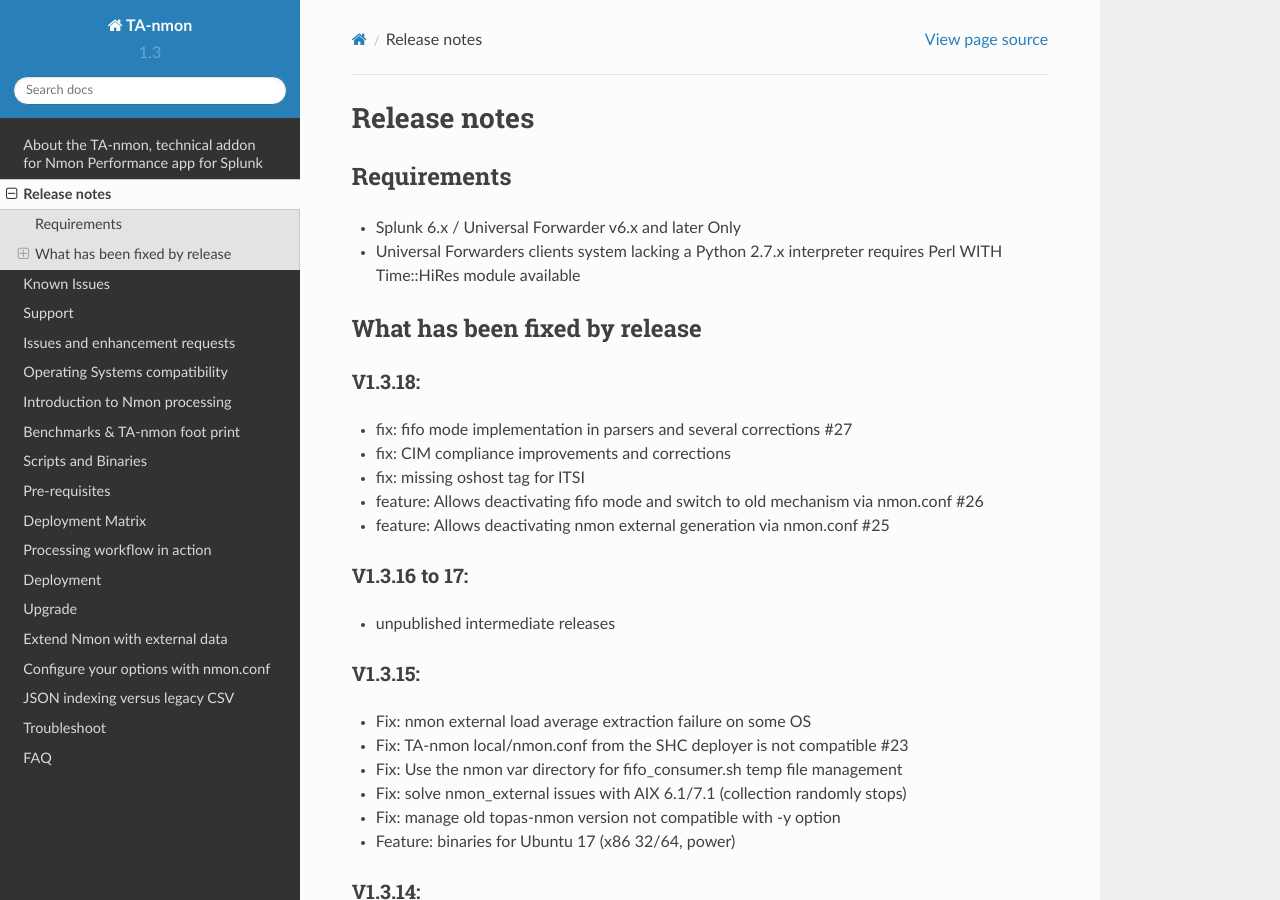
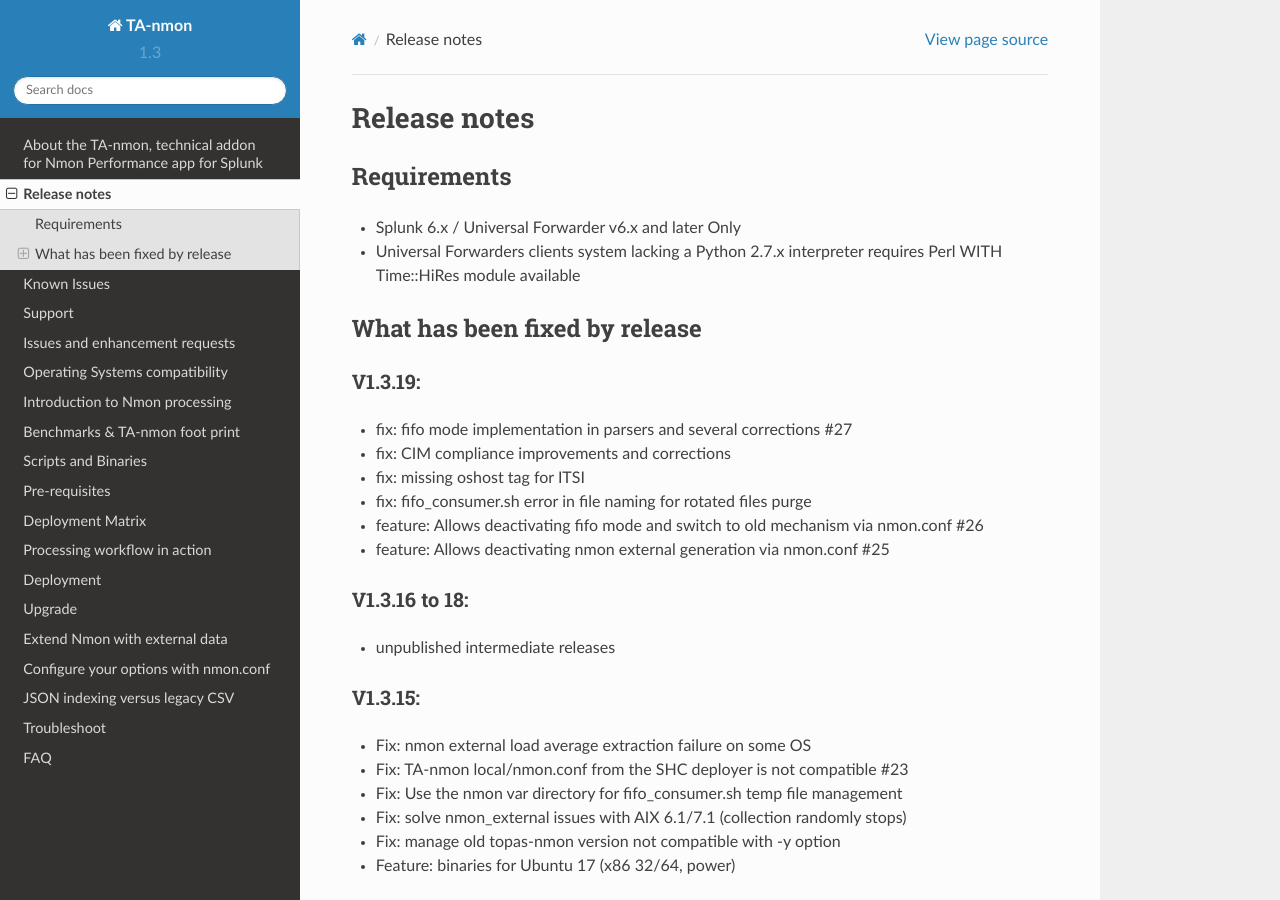
Before and after one commit to guilhemmarchand/TA-nmon, a Sphinx documentation site: the page built from docs/releasenotes.rst, in a window 1280 px wide and 900 px high. Built offline with Sphinx 7.4.7 and the Read the Docs theme 2.0.0, drawn with Linux system fonts in a browser that asks for light colours.

Commit message:
fix fifo_consumer.sh rotated files purge

```diff
--- a/docs/releasenotes.rst
+++ b/docs/releasenotes.rst
@@ -15,17 +15,18 @@
 ^^^^^^^^^^^^^^^^^^^^^^^^^^^^^^
 
 ========
-V1.3.18:
+V1.3.19:
 ========
 
 - fix: fifo mode implementation in parsers and several corrections #27
 - fix: CIM compliance improvements and corrections
 - fix: missing oshost tag for ITSI
+- fix: fifo_consumer.sh error in file naming for rotated files purge
 - feature: Allows deactivating fifo mode and switch to old mechanism via nmon.conf #26
 - feature: Allows deactivating nmon external generation via nmon.conf #25
 
 ==============
-V1.3.16 to 17:
+V1.3.16 to 18:
 ==============
 
 - unpublished intermediate releases
```
Also changed, not shown: 3 other files.
